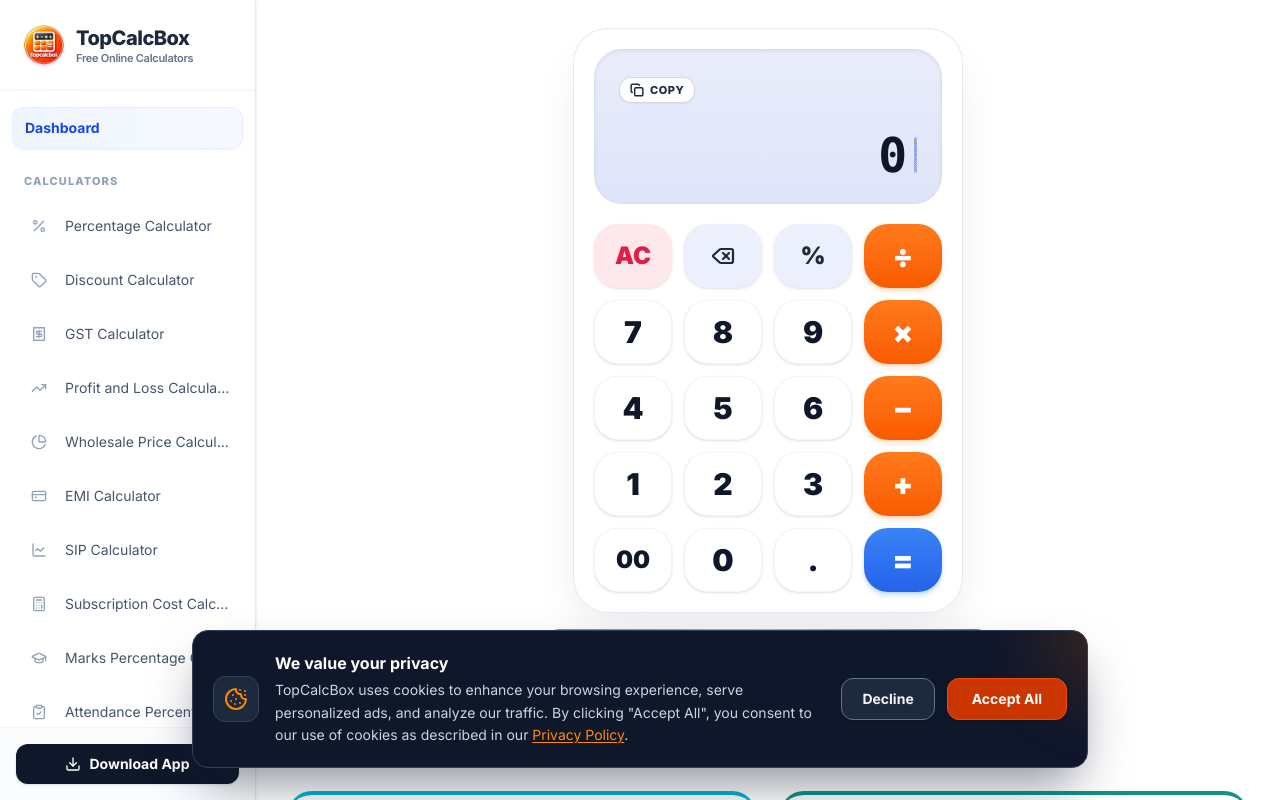
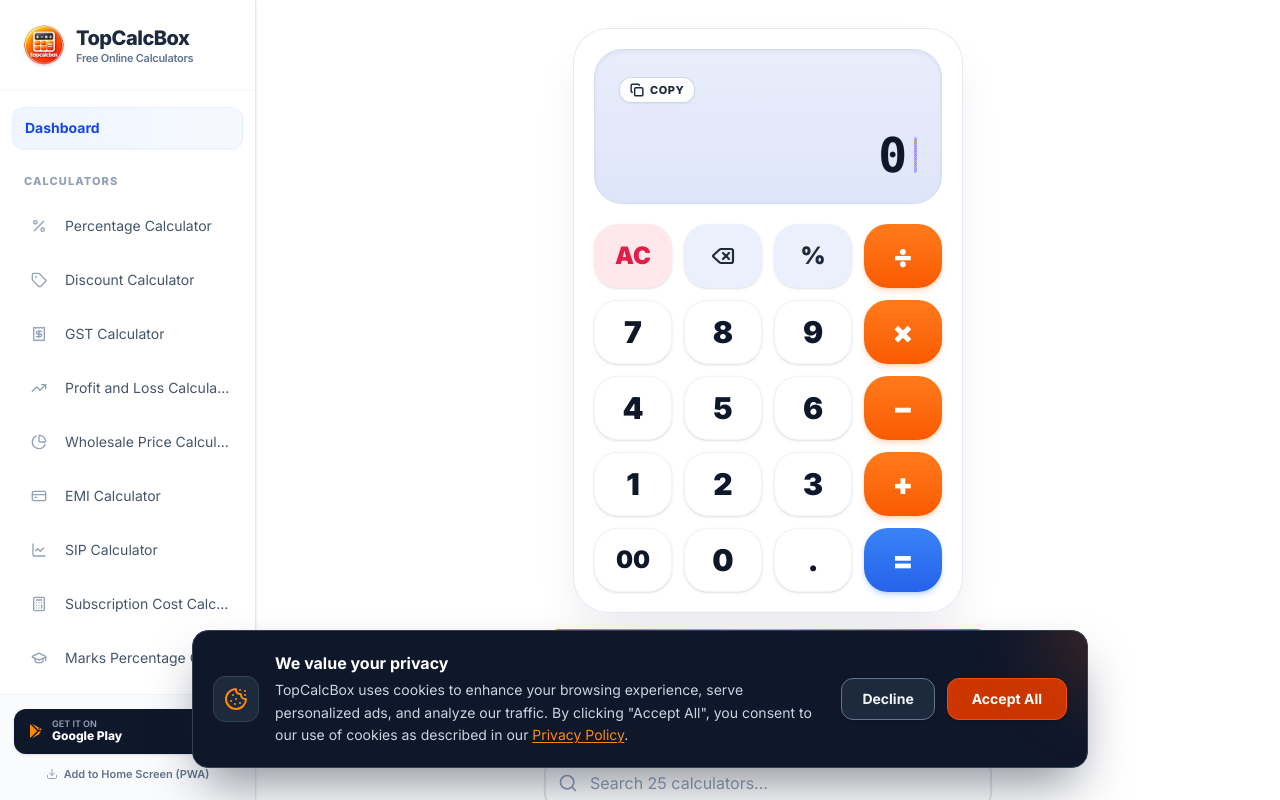
Before and after one commit to Amitrajpoot92/15tools, a Next.js app: page / in a window 1280 px wide. Shown: the top 800 px of the page. Built offline with nearby package versions, Linux system fonts and the light colour scheme.

Commit message:
feat(web): integrate official Google Play Store app link across header, sidebar, homepage, modal, and footer

```diff
--- a/src/app/page.tsx
+++ b/src/app/page.tsx
@@ -23,7 +23,7 @@ export default function Home() {
     { q: "Can I use TopCalcBox on my mobile phone?", a: "Yes. TopCalcBox is designed to work smoothly on smartphones, tablets, and desktop devices." },
     { q: "How do I choose the right calculator?", a: "Choose a calculator from the relevant category, or use the search option to quickly find the tool you need." },
     { q: "Is my information safe when I use a calculator?", a: "Yes. TopCalcBox is designed with user privacy in mind. Calculator inputs are processed directly in your browser and are not sent to our servers or stored by us. No account or personal information is required to use our calculators." },
-    { q: "Can I install TopCalcBox on my device?", a: "Yes. If your device and browser support installation, you can use the “App” button in the header to install TopCalcBox on your device for quick access from your home screen." }
+    { q: "Can I install TopCalcBox on my device?", a: "Yes. You can download our official “Calculator: All in One” app directly from the Google Play Store for fast, 100% offline access, or install the web app to your home screen using the Play Store / App button." }
   ];
 
   const faqColors = [
--- a/src/components/Footer.tsx
+++ b/src/components/Footer.tsx
@@ -1,6 +1,6 @@
 import Link from "next/link";
 import { Mail, ShieldCheck, Sparkles, ArrowUpRight } from "lucide-react";
-import { TOOLS } from "@/lib/constants";
+import { TOOLS, PLAY_STORE_URL } from "@/lib/constants";
 
 const POPULAR_LINKS = [
   { label: "Percentage Calculator", href: "/percentage-calculator" },
@@ -85,8 +85,8 @@ export function Footer() {
               </div>
             </div>
 
-            {/* Direct Support Email Pill */}
-            <div>
+            {/* Action Row: Support Email & Google Play */}
+            <div className="flex flex-wrap items-center gap-2.5">
               <a
                 href="mailto:help.rka@gmail.com"
                 className="inline-flex items-center gap-2 px-3.5 py-2 rounded-xl bg-white border border-slate-200 hover:border-orange-300 shadow-xs hover:shadow-sm text-xs font-bold text-slate-700 hover:text-orange-600 transition-all group"
@@ -94,6 +94,19 @@ export function Footer() {
                 <Mail className="w-3.5 h-3.5 text-orange-500" />
                 <span>help.rka@gmail.com</span>
                 <ArrowUpRight className="w-3.5 h-3.5 text-slate-400 group-hover:text-orange-500 transition-colors" />
+              </a>
+
+              <a
+                href={PLAY_STORE_URL}
+                target="_blank"
+                rel="noopener noreferrer"
+                className="inline-flex items-center gap-2 px-3.5 py-2 rounded-xl bg-slate-900 hover:bg-slate-800 text-white shadow-xs hover:shadow-sm text-xs font-bold transition-all group border border-slate-800"
+              >
+                <svg className="w-3.5 h-3.5 text-orange-400 shrink-0" viewBox="0 0 24 24" fill="currentColor">
+                  <path d="M3.609 1.814L13.793 12 3.61 22.186a2.372 2.372 0 0 1-.3-.388c-.198-.337-.31-.73-.31-1.155V3.357c0-.425.112-.818.31-1.155.086-.147.188-.278.3-.388zM15.207 13.414l2.747 2.747-11.83 6.83 9.083-9.577zm0-2.828L6.124.979l11.83 6.85-2.747 2.757zm1.414 1.414l3.197-1.847c.806-.465.806-1.228 0-1.693l-3.197-1.847-1.414 1.414 1.414 1.414 1.414 1.414-1.414 1.414-1.414 1.414 1.414 1.414 3.197-1.847z" />
+                </svg>
+                <span>Google Play</span>
+                <ArrowUpRight className="w-3.5 h-3.5 text-slate-400 group-hover:text-white transition-colors" />
               </a>
             </div>
           </div>
--- a/src/components/HomeCalculatorSection.tsx
+++ b/src/components/HomeCalculatorSection.tsx
@@ -3,7 +3,7 @@
 import { useState, useMemo } from "react";
 import Link from "next/link";
 import { SimpleHeroCalculator } from "@/components/SimpleHeroCalculator";
-import { TOOLS } from "@/lib/constants";
+import { TOOLS, PLAY_STORE_URL } from "@/lib/constants";
 import {
   Search,
   Sparkles,
@@ -132,6 +132,22 @@ export function HomeCalculatorSection() {
               <span>100% Free, No Login Required</span>
             </div>
           </div>
+        </div>
+
+        {/* Play Store App CTA Pill */}
+        <div className="flex justify-center mt-3 mb-1">
+          <a
+            href={PLAY_STORE_URL}
+            target="_blank"
+            rel="noopener noreferrer"
+            className="inline-flex items-center gap-2 px-4 py-1.5 rounded-full bg-slate-900 hover:bg-slate-800 text-white text-xs font-bold shadow-sm hover:shadow transition-all group border border-slate-800"
+          >
+            <svg className="w-3.5 h-3.5 text-orange-400 shrink-0" viewBox="0 0 24 24" fill="currentColor">
+              <path d="M3.609 1.814L13.793 12 3.61 22.186a2.372 2.372 0 0 1-.3-.388c-.198-.337-.31-.73-.31-1.155V3.357c0-.425.112-.818.31-1.155.086-.147.188-.278.3-.388zM15.207 13.414l2.747 2.747-11.83 6.83 9.083-9.577zm0-2.828L6.124.979l11.83 6.85-2.747 2.757zm1.414 1.414l3.197-1.847c.806-.465.806-1.228 0-1.693l-3.197-1.847-1.414 1.414 1.414 1.414 1.414 1.414-1.414 1.414-1.414 1.414 1.414 1.414 3.197-1.847z" />
+            </svg>
+            <span>Get the Free App on Google Play</span>
+            <span className="text-orange-400 group-hover:translate-x-0.5 transition-transform text-[11px]">➔</span>
+          </a>
         </div>
 
         {/* Clean Search Bar */}
--- a/src/components/Sidebar.tsx
+++ b/src/components/Sidebar.tsx
@@ -3,9 +3,9 @@
 import { useState, useEffect } from "react";
 import Link from "next/link";
 import { usePathname } from "next/navigation";
-import { TOOLS } from "@/lib/constants";
+import { TOOLS, PLAY_STORE_URL } from "@/lib/constants";
 import { cn } from "@/lib/utils";
-import { Calculator, Menu, X, Download } from "lucide-react";
+import { Calculator, Menu, X, Download, ArrowUpRight } from "lucide-react";
 
 export function Sidebar() {
   const pathname = usePathname();
@@ -71,14 +71,18 @@ export function Sidebar() {
           </div>
         </Link>
         <div className="flex items-center space-x-2">
-          <button
-            onClick={handleInstallClick}
-            aria-label="Install App"
-            className="flex items-center space-x-1.5 bg-slate-900 text-white px-3 py-1.5 rounded-lg text-xs font-bold hover:bg-slate-800 transition-colors shadow-sm"
+          <a
+            href={PLAY_STORE_URL}
+            target="_blank"
+            rel="noopener noreferrer"
+            aria-label="Get on Google Play"
+            className="flex items-center space-x-1.5 bg-slate-900 text-white px-2.5 py-1.5 rounded-lg text-xs font-bold hover:bg-slate-800 transition-colors shadow-sm"
           >
-            <Download className="w-3.5 h-3.5" />
-            <span>App</span>
-          </button>
+            <svg className="w-3.5 h-3.5 text-orange-400 shrink-0" viewBox="0 0 24 24" fill="currentColor">
+              <path d="M3.609 1.814L13.793 12 3.61 22.186a2.372 2.372 0 0 1-.3-.388c-.198-.337-.31-.73-.31-1.155V3.357c0-.425.112-.818.31-1.155.086-.147.188-.278.3-.388zM15.207 13.414l2.747 2.747-11.83 6.83 9.083-9.577zm0-2.828L6.124.979l11.83 6.85-2.747 2.757zm1.414 1.414l3.197-1.847c.806-.465.806-1.228 0-1.693l-3.197-1.847-1.414 1.414 1.414 1.414 1.414 1.414-1.414 1.414-1.414 1.414 1.414 1.414 3.197-1.847z" />
+            </svg>
+            <span>Play Store</span>
+          </a>
           <button
             onClick={() => setIsOpen(true)}
             aria-label="Open menu"
@@ -187,15 +191,34 @@ export function Sidebar() {
         })}
       </div>
 
-      {/* Sidebar Footer - Download App */}
-      <div className="p-4 border-t border-slate-100 bg-slate-50/50">
+      {/* Sidebar Footer - Get App on Google Play */}
+      <div className="p-3.5 border-t border-slate-100 bg-slate-50/70 space-y-2">
+        <a
+          href={PLAY_STORE_URL}
+          target="_blank"
+          rel="noopener noreferrer"
+          aria-label="Get it on Google Play"
+          className="w-full flex items-center justify-between px-3.5 py-2.5 bg-slate-900 text-white rounded-xl text-xs font-bold hover:bg-slate-800 transition-all shadow-sm group"
+        >
+          <div className="flex items-center space-x-2">
+            <svg className="w-4 h-4 text-orange-400 shrink-0" viewBox="0 0 24 24" fill="currentColor">
+              <path d="M3.609 1.814L13.793 12 3.61 22.186a2.372 2.372 0 0 1-.3-.388c-.198-.337-.31-.73-.31-1.155V3.357c0-.425.112-.818.31-1.155.086-.147.188-.278.3-.388zM15.207 13.414l2.747 2.747-11.83 6.83 9.083-9.577zm0-2.828L6.124.979l11.83 6.85-2.747 2.757zm1.414 1.414l3.197-1.847c.806-.465.806-1.228 0-1.693l-3.197-1.847-1.414 1.414 1.414 1.414 1.414 1.414-1.414 1.414-1.414 1.414 1.414 1.414 3.197-1.847z" />
+            </svg>
+            <div className="text-left">
+              <span className="text-[9px] text-slate-400 block leading-none font-semibold">GET IT ON</span>
+              <span className="text-[12px] text-white font-extrabold leading-none mt-0.5">Google Play</span>
+            </div>
+          </div>
+          <ArrowUpRight className="w-3.5 h-3.5 text-slate-400 group-hover:text-white transition-colors" />
+        </a>
+
         <button
           onClick={handleInstallClick}
-          aria-label="Download App"
-          className="w-full flex items-center justify-center space-x-2 bg-slate-900 text-white px-4 py-2.5 rounded-xl text-sm font-bold hover:bg-slate-800 hover:shadow-md transition-all shadow-sm"
+          aria-label="Install Web App"
+          className="w-full flex items-center justify-center space-x-1.5 py-1 text-slate-500 hover:text-slate-800 text-[11px] font-semibold transition-colors"
         >
-          <Download className="w-4 h-4" />
-          <span>Download App</span>
+          <Download className="w-3 h-3 text-slate-400" />
+          <span>Add to Home Screen (PWA)</span>
         </button>
       </div>
       </aside>
--- a/src/lib/constants.ts
+++ b/src/lib/constants.ts
@@ -42,6 +42,9 @@ export type Tool = {
   category: Category;
   popular?: boolean;
 };
+
+export const PLAY_STORE_URL =
+  "https://play.google.com/store/apps/details?id=com.topcalcbox.allinone";
 
 // Premium Orange/Warm Palette:
 // - Orange (Vibrant, Energetic)
```
Also changed, not shown: src/components/InstallModal.tsx (+44 -3 lines).
